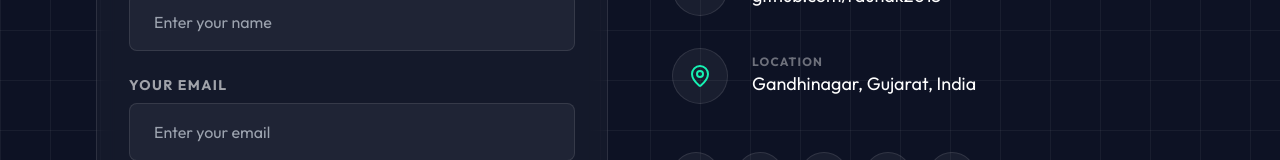
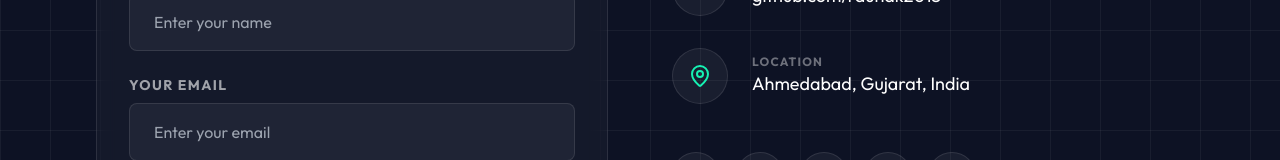
Before and after one commit to raunak2015/portfolio, a React (Vite) app: page / in a window 1280 px wide. Shown: the part 9501-9661 px from the top of the page. Built offline with nearby package versions, Linux system fonts and the light colour scheme; a web font is replaced by a local one.

Commit message:
location updated

```diff
--- a/src/components/Contact.jsx
+++ b/src/components/Contact.jsx
@@ -168,7 +168,7 @@ const Contact = () => {
                    </div>
                    <div>
                      <h4 className="text-white/40 text-xs font-bold uppercase tracking-widest">Location</h4>
-                     <p className="text-white text-lg">Gandhinagar, Gujarat, India</p>
+                     <p className="text-white text-lg">Ahmedabad, Gujarat, India</p>
                    </div>
                 </div>
             </div>
```
